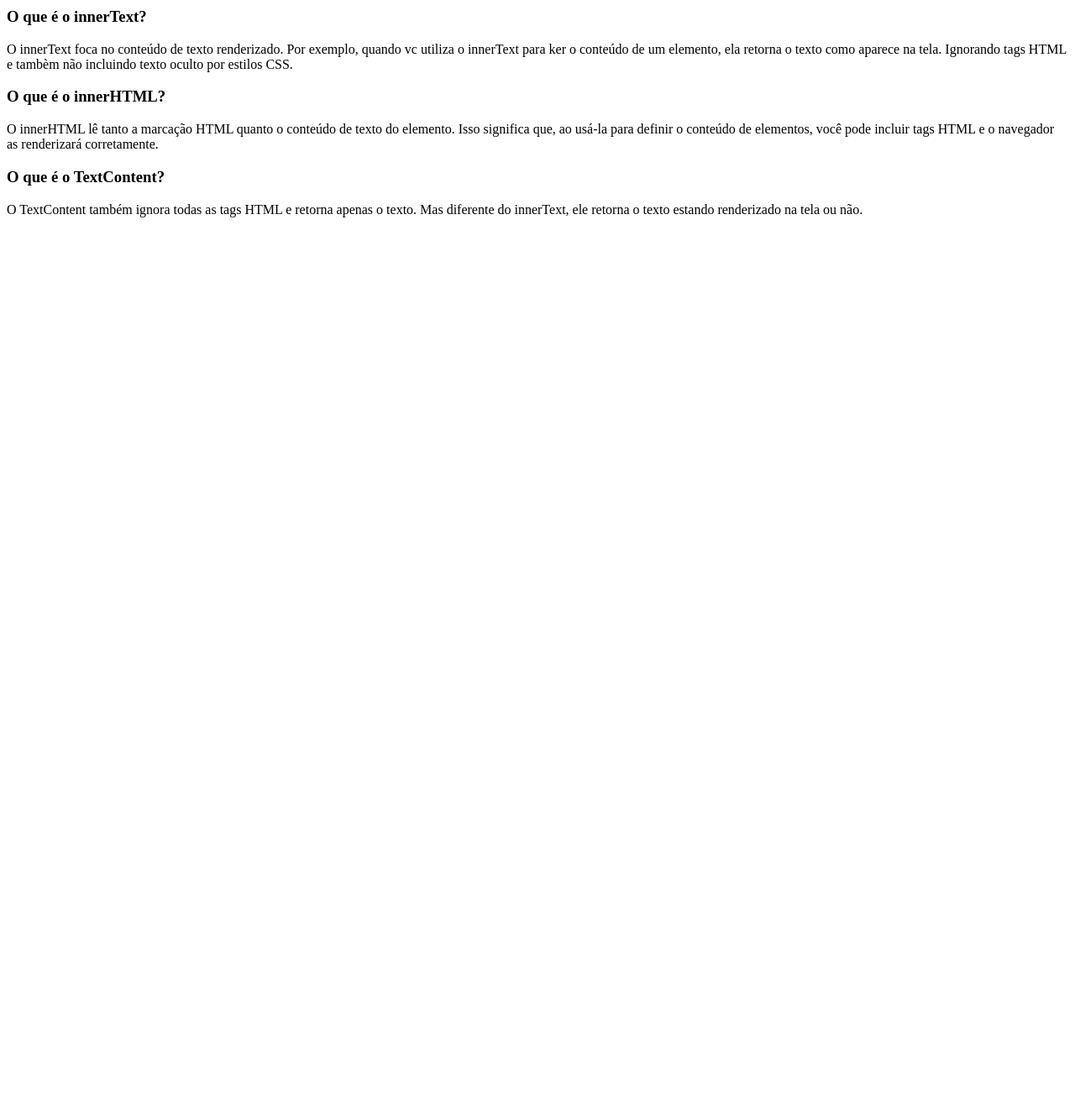
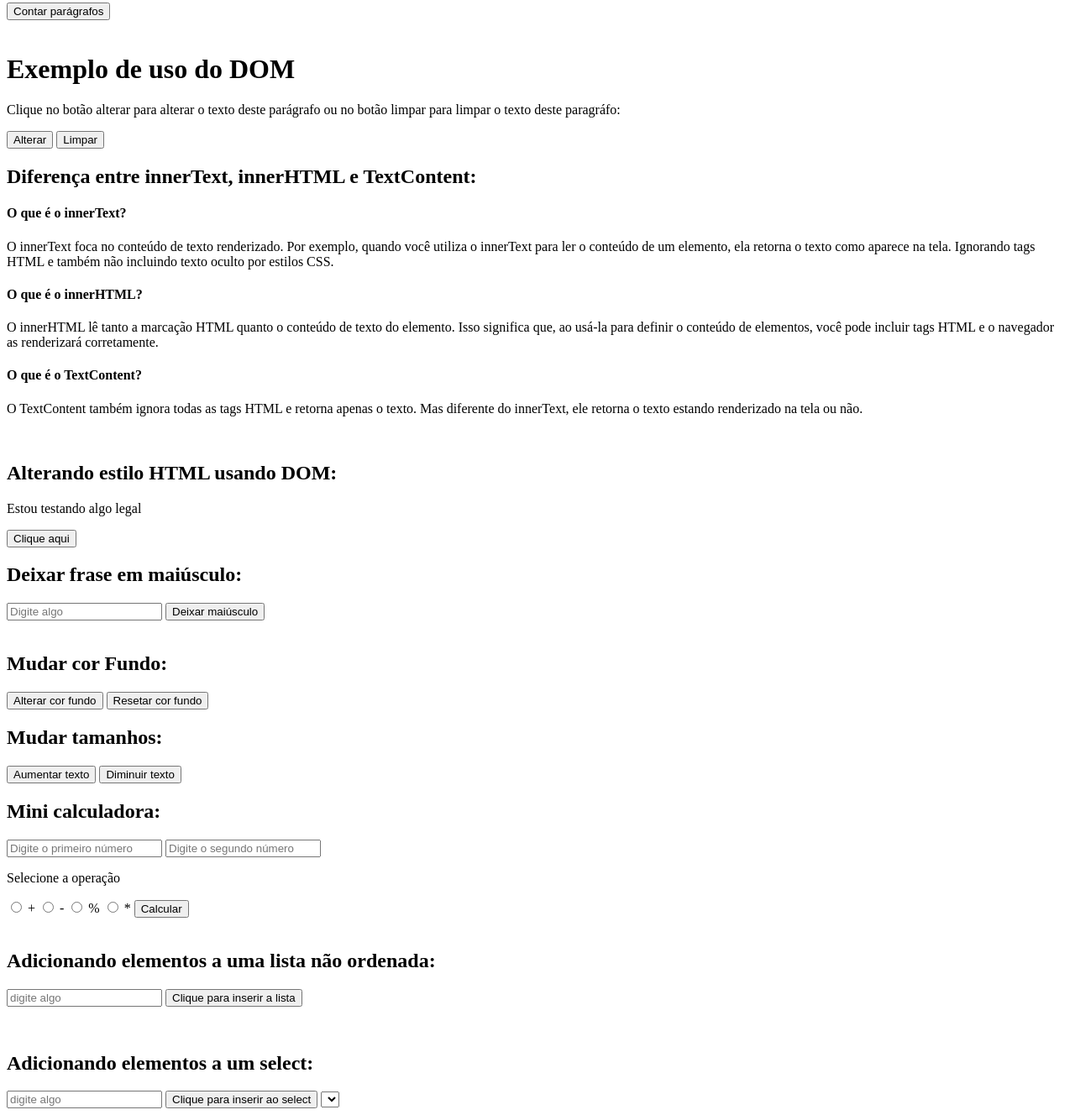
Before and after one commit to MylenaDuartee/Programa-o-para-internet, a plain HTML site: page index.html in a window 1280 px wide. Shown: the part 967-2295 px from the top of the page at 84% size. Before the commit the page ends 1242 px from the top, so only its background shows below. Drawn offline with Linux system fonts and the light colour scheme.

Commit message:
adicionando atividade completa

```diff
--- a/index.html
+++ b/index.html
@@ -6,12 +6,16 @@
 </head>
 <body>
     <!--Questão 2 letra a-->
+    <br>
+    <h2>Alterando cor do texto usando ID: </h2>
     <h1 id="Corh1">Olá, eu estou aprendendo DOM e JS</h1>
     <p>Selecione a cor e clique no botão para alterar a cor do título</p>
     <input type="color" id = "corTexto">
     <button id="botaoCorTexto" title="Alterar cor">clique aqui</button>
 
     <!--Questão 2 letra b-->
+    <br>
+    <h2>Alterando cor do texto usando NameTag: </h2>
     <h3>Curiosidades sobre o espaço sideral</h3>
     <ol>
         <li>Mercúrio tem uma cauda</li>
@@ -29,7 +33,9 @@
     <button id="botaoCorNameTag">Alterar cor</button>
 
     <!--Questão 3-->
-    <h3>O que existe no espaço?</h3>
+    <br>
+    <h2>Contar quantidade de parágrafos em uma div: </h2>
+    <h4>O que existe no espaço?</h4>
     <div id="pai">
         <p id="Filho1">Planetas</p>
         <p id="Filho2">Luas</p>
@@ -44,6 +50,7 @@
     <div id="resultadoFilhos"></div>
 
     <!--Questão 4 do professor-->
+    <br>
     <h1>Exemplo de uso do DOM</h1>
     <p id="paragrafo">Clique no botão alterar para alterar o texto deste
     parágrafo ou no botão limpar para limpar o texto deste paragráfo:</p>
@@ -53,29 +60,85 @@
     <button id="botaoLimpar">Limpar</button>
 
     <!--Questão 5-->
-
-    <h3>O que é o innerText?</h3>
+    <br>
+    <h2>Diferença entre innerText, innerHTML e TextContent: </h2>
+    <h4>O que é o innerText?</h4>
     <p>
         O innerText foca no conteúdo de texto renderizado. Por exemplo,
-        quando vc utiliza o innerText para ker o conteúdo de um elemento,
+        quando você utiliza o innerText para ler o conteúdo de um elemento,
         ela retorna o texto como aparece na tela. Ignorando tags HTML e
-        tambèm não incluindo texto oculto por estilos CSS.
+        também não incluindo texto oculto por estilos CSS.
     </p>
-    <h3>O que é o innerHTML?</h3>
+    <h4>O que é o innerHTML?</h4>
     <p>
         O innerHTML lê tanto a marcação HTML quanto o conteúdo de texto
         do elemento. Isso significa que, ao usá-la para definir o conteúdo
         de elementos, você pode incluir tags HTML e o navegador as renderizará
         corretamente.
     </p>
-    <h3>O que é o TextContent?</h3>
+    <h4>O que é o TextContent?</h4>
     <p>
         O TextContent também ignora todas as tags HTML e retorna apenas o texto.
         Mas diferente do innerText, ele retorna o texto estando renderizado na
         tela ou não.
     </p>
 
+    <!--Questão 6-->
+    <br>
+    <h2>Alterando estilo HTML usando DOM: </h2>
+    <p id="mudarFormato">Estou testando algo legal</p>
+    <button onclick="mudarparagrafo()">Clique aqui</button>
 
+    <!--Questão 7-->
+    <br>
+    <h2>Deixar frase em maiúsculo: </h2>
+    <input type="text" id="textoMinusculo"
+                        placeholder="Digite algo">
+    <button id="botaoMaiusculo">Deixar maiúsculo</button>
+    <div id="resultadoMaiusculo"></div>
+
+    <!--Questão 8-->
+    <br>
+    <h2>Mudar cor Fundo: </h2>
+    <button id="alterarCorBody" onclick="mudarBody()">Alterar cor fundo</button>
+    <button id="resetarCorBody" onclick="corBodyOri()">Resetar cor fundo</button>
+
+    <!--Questão 9-->
+    <br>
+    <h2>Mudar tamanhos: </h2>
+    <button onclick="aumentarTam()">Aumentar texto</button>
+    <button onclick="diminuirTam()">Diminuir texto</button>
+
+    <!--Questão 10-->
+    <br>
+    <h2>Mini calculadora: </h2>
+    <input type="number" id="numero1"
+                        placeholder="Digite o primeiro número">
+    <input type="number" id="numero2"
+                        placeholder="Digite o segundo número">
+    <p>Selecione a operação</p>
+    <label>
+        <input type="radio" name="operacao" value="+"> +
+        <input type="radio" name="operacao" value="-"> -
+        <input type="radio" name="operacao" value="/"> %
+        <input type="radio" name="operacao"  value="*"> *
+    </label>
+    <button onclick="calcular()">Calcular</button>
+    <div id="resultadoOpera"></div>
+
+    <!--Questão 11-->
+    <br>
+    <h2>Adicionando elementos a uma lista não ordenada: </h2>
+    <input type="text" id="item" placeholder="digite algo">
+    <button onclick="inserirLi()">Clique para inserir a lista</button>
+    <ul id="resultadoLista"></ul>
+
+    <!--Questão 12-->
+    <br>
+    <h2>Adicionando elementos a um select: </h2>
+    <input type="text" id="itemSelect" placeholder="digite algo">
+    <button onclick="inserirSel()">Clique para inserir ao select</button>
+    <select id="resultadoSelec"></select>
 
 
 </body>
--- a/scripts.js
+++ b/scripts.js
@@ -53,3 +53,86 @@
         let paragrafo = getById("paragrafo");
         paragrafo.textContent = "";
     });
+
+    //Questão 6
+    function mudarparagrafo(){
+        let elemento = getById("mudarFormato");
+        elemento.style.color = "white";
+        elemento.style.background = "#A47BAB";
+        elemento.style.borderRadius = "12px";
+        elemento.style.padding = "12px 18px";
+        elemento.style.margin = "12px 0";
+        elemento.style.maxWidth = "400px";
+        elemento.style.textAlign = "center";
+    };
+
+    //Questão 7
+    let maiusculo = getById("botaoMaiusculo");
+    let inputMaiusculo = getById("textoMinusculo");
+    let resultadoM = getById("resultadoMaiusculo");
+
+    maiusculo.addEventListener("click", function(){
+        let textoM = inputMaiusculo.value;
+        let textoCerto = textoM.toUpperCase();
+        resultadoM.innerText = textoCerto;
+    })
+
+    //Questão 8
+    function mudarBody() {
+        document.body.style.background = "black";
+        document.body.style.color = "white";
+    }
+    function corBodyOri() {
+        document.body.style.background = "white";
+        document.body.style.color = "black";
+    }
+
+    //Questão 9
+    function aumentarTam() {
+        document.body.style.fontSize = "5rem";
+    }
+
+    function diminuirTam() {
+        document.body.style.fontSize = "3px";
+    }
+
+    //Questão 10
+    function calcular(){
+        let operador = document.querySelector('input[name="operacao"]:checked');
+        let numero1 = getById("numero1");
+        let numero2 = getById("numero2");
+        let resultadoOpera = getById("resultadoOpera");
+        let resultadoop = 0;
+        if (operador.value == "+") {
+            resultadoop = parseFloat(numero1.value) + parseFloat(numero2.value);
+        } else if (operador.value == "-") {
+            resultadoop = parseFloat(numero1.value) - parseFloat(numero2.value);
+        } else if (operador.value == "/") {
+            resultadoop = parseFloat(numero1.value) / parseFloat(numero2.value);
+        } else {
+            resultadoop = parseFloat(numero1.value) * parseFloat(numero2.value);
+        }
+
+        resultadoOpera.innerText = resultadoop
+
+    }
+
+    //Questão 11
+
+    let item = getById("item");
+
+    function inserirLi(){
+        let topico = document.createElement("li");
+        topico.innerText = item.value;
+        getById("resultadoLista").appendChild(topico);
+    }
+
+    //Questão 12
+
+    let itemsele = getById("itemSelect");
+
+    function inserirSel(){
+        let topico = document.createElement("option");
+        topico.innerText = itemsele.value;
+        getById("resultadoSelec").appendChild(topico);
+    }
```
Also changed, not shown: 1 other file.
